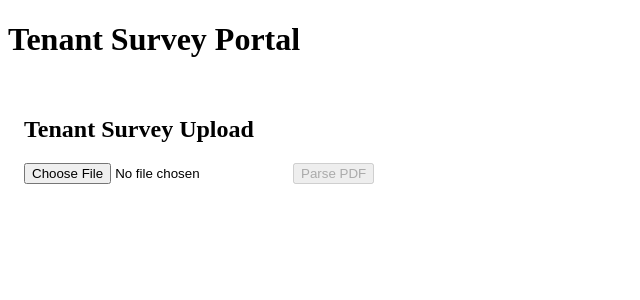
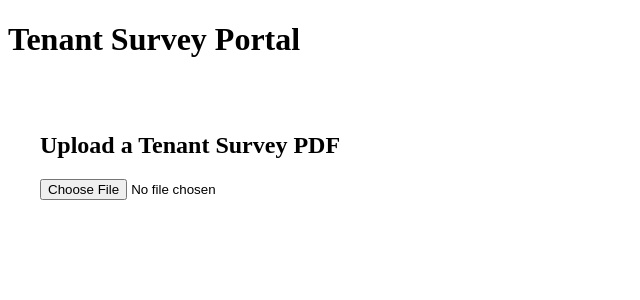
Before and after one commit to ptesdal/tenant-survey-portal, a Next.js app in the folder Downloads/tenant-survey-portal/: page / in a window 1280 px wide. Shown: the top 300 px of the page, without its empty margins (0-640 px from the left). Built offline with nearby package versions, Linux system fonts and the light colour scheme.

Commit message:
Fix UploadForm to avoid Node-only imports

```diff
--- a/Downloads/tenant-survey-portal/app/UploadForm.jsx
+++ b/Downloads/tenant-survey-portal/app/UploadForm.jsx
@@ -1,44 +1,38 @@
 'use client';
 
-import { useState } from 'react';
+import React, { useState } from 'react';
 import { parsePdfFile } from './utils/parsePdf';
 
 export default function UploadForm() {
-  const [file, setFile] = useState(null);
   const [parsedText, setParsedText] = useState('');
-  const [error, setError] = useState('');
+  const [filename, setFilename] = useState('');
 
-  const handleFileChange = (e) => {
-    const selectedFile = e.target.files?.[0];
-    setFile(selectedFile);
-    setParsedText('');
-    setError('');
-  };
+  const handleFileChange = async (e) => {
+    const file = e.target.files?.[0];
+    if (!file) return;
 
-  const handleParse = async () => {
-    if (!file) return;
+    setFilename(file.name);
 
     try {
       const text = await parsePdfFile(file);
       setParsedText(text);
-    } catch (err) {
-      console.error(err);
-      setError('Failed to parse PDF.');
+    } catch (error) {
+      console.error('Error parsing PDF:', error);
+      setParsedText('Failed to parse PDF.');
     }
   };
 
   return (
-    <div style={{ padding: '1rem' }}>
-      <h2>Tenant Survey Upload</h2>
+    <div style={{ padding: '2rem' }}>
+      <h2>Upload a Tenant Survey PDF</h2>
       <input type="file" accept="application/pdf" onChange={handleFileChange} />
-      <button onClick={handleParse} disabled={!file} style={{ marginLeft: '1rem' }}>
-        Parse PDF
-      </button>
-      {error && <p style={{ color: 'red' }}>{error}</p>}
+      {filename && <p><strong>File:</strong> {filename}</p>}
       {parsedText && (
-        <div style={{ marginTop: '1rem', whiteSpace: 'pre-wrap' }}>
-          <h3>Parsed Output:</h3>
-          <p>{parsedText}</p>
+        <div>
+          <h3>Parsed Text:</h3>
+          <pre style={{ whiteSpace: 'pre-wrap', background: '#f0f0f0', padding: '1rem' }}>
+            {parsedText}
+          </pre>
         </div>
       )}
     </div>
```
